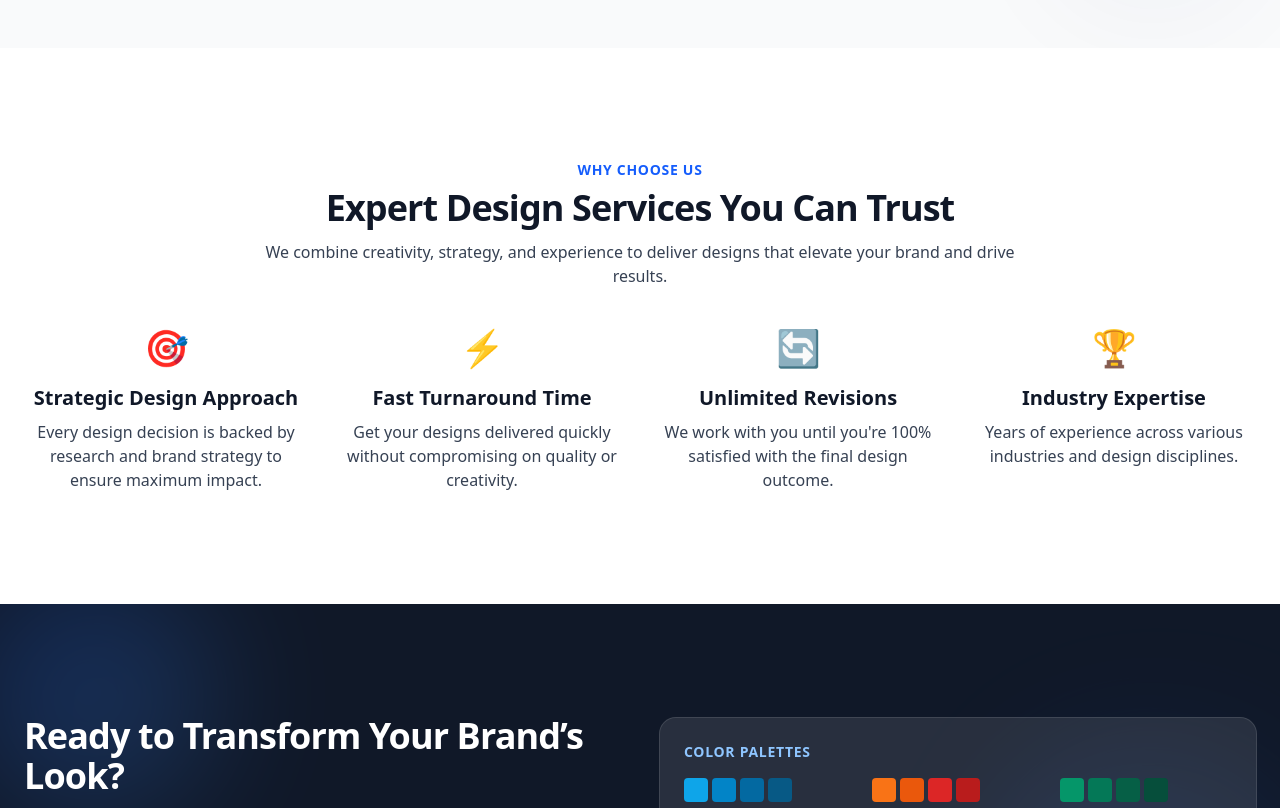
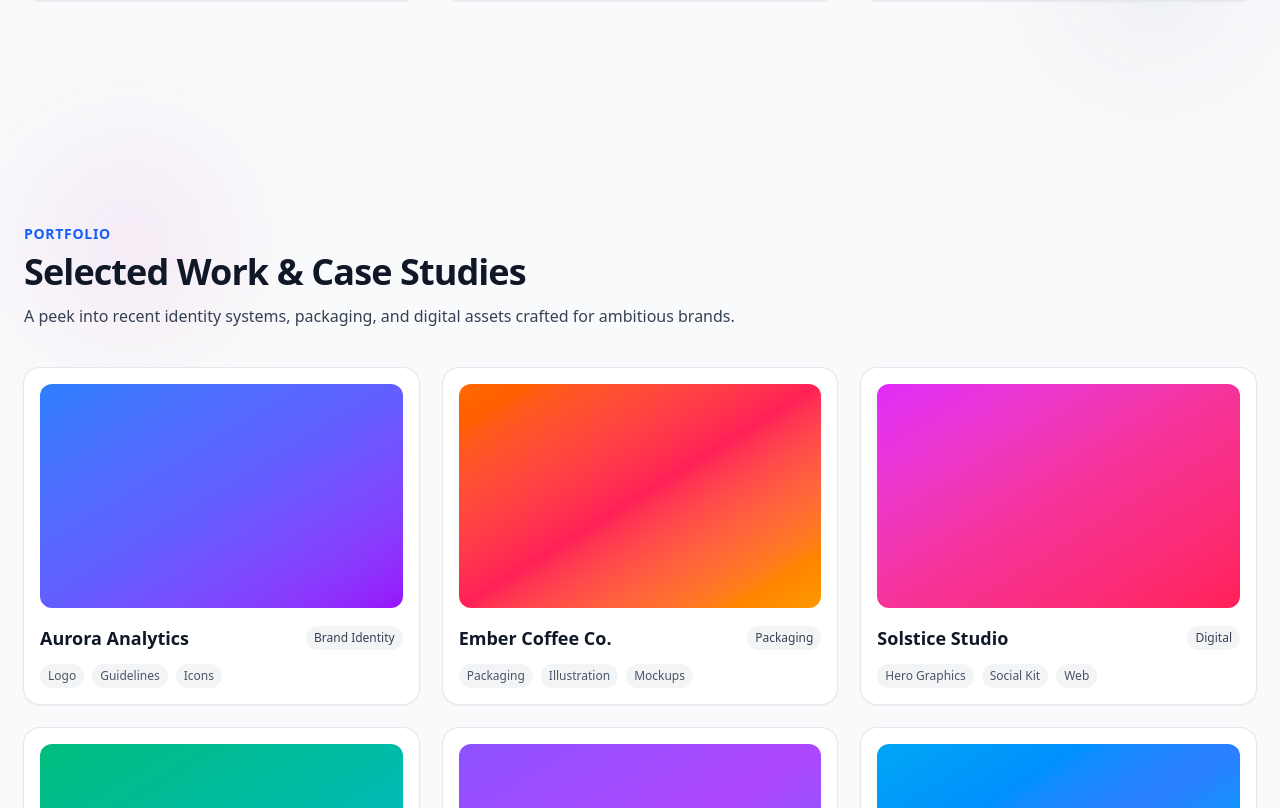
Before and after one commit to rishav-0/cinzmedia, a React (Vite) app: page /graphic in a window 1280 px wide. Shown: the part 1992-2800 px from the top of the page. Built offline with nearby package versions, Linux system fonts and the light colour scheme.

Commit message:
changed title and added portfolio section to graphic design

```diff
--- a/index.html
+++ b/index.html
@@ -4,7 +4,7 @@
     <meta charset="UTF-8" />
     <link rel="icon" type="image/svg+xml" href="/src/images/logo/titlelogo.png" />
     <meta name="viewport" content="width=device-width, initial-scale=1.0" />
-    <title>Chinzmedia</title>
+    <title>Cinzmedia</title>
   </head>
   <body>
     <div id="root"></div>
--- a/src/components/graphic/GraphicDetail.jsx
+++ b/src/components/graphic/GraphicDetail.jsx
@@ -7,6 +7,7 @@ import {
   useSpring,
 } from "framer-motion";
 
+import { useNavigate } from "react-router";
 
 const services = [
   {
@@ -130,7 +131,55 @@ const colorPalettes = [
   { name: "Rose Garden", colors: ["#EC4899", "#DB2777", "#BE185D", "#9D174D"] },
 ];
 
+// New: Portfolio items
+const portfolio = [
+  {
+    key: "aurora",
+    title: "Aurora Analytics",
+    category: "Brand Identity",
+    tags: ["Logo", "Guidelines", "Icons"],
+    coverClass: "bg-gradient-to-br from-blue-500 via-indigo-500 to-purple-600",
+  },
+  {
+    key: "ember",
+    title: "Ember Coffee Co.",
+    category: "Packaging",
+    tags: ["Packaging", "Illustration", "Mockups"],
+    coverClass: "bg-gradient-to-br from-orange-500 via-rose-500 to-amber-500",
+  },
+  {
+    key: "solstice",
+    title: "Solstice Studio",
+    category: "Digital",
+    tags: ["Hero Graphics", "Social Kit", "Web"],
+    coverClass: "bg-gradient-to-br from-fuchsia-500 via-pink-500 to-rose-500",
+  },
+  {
+    key: "harbor",
+    title: "Harbor Health",
+    category: "Collateral",
+    tags: ["Stationery", "Deck", "Print"],
+    coverClass: "bg-gradient-to-br from-emerald-500 via-teal-500 to-cyan-500",
+  },
+  {
+    key: "nova",
+    title: "Nova Finance",
+    category: "Identity",
+    tags: ["Logo System", "Typography", "Color"],
+    coverClass:
+      "bg-gradient-to-br from-violet-500 via-purple-500 to-indigo-500",
+  },
+  {
+    key: "ripple",
+    title: "Ripple Rides",
+    category: "Campaign",
+    tags: ["Ads", "OOH", "Social"],
+    coverClass: "bg-gradient-to-br from-sky-500 via-blue-500 to-cyan-500",
+  },
+];
+
 export default function GraphicDetail() {
+  const navigate = useNavigate();
   const [openModal, setOpenModal] = useState(false);
   const [openService, setOpenService] = useState(null);
 
@@ -180,7 +229,6 @@ export default function GraphicDetail() {
 
   return (
     <>
-
       <div className="min-h-screen bg-gray-50 text-gray-900 antialiased overflow-x-hidden">
         {/* Animated Background Elements */}
         <div className="fixed inset-0 pointer-events-none overflow-hidden">
@@ -277,26 +325,27 @@ export default function GraphicDetail() {
                   transition={{ duration: 0.8, delay: 0.4, ease: "easeOut" }}
                 >
                   <button
-                    onClick={() => setOpenModal(true)}
+                    onClick={() =>
+                      navigate("/", { state: { scrollTo: "contact" } })
+                    }
                     className="inline-flex items-center gap-2 rounded-full bg-blue-600 px-6 py-3 text-white font-semibold shadow-lg shadow-blue-600/30 transition-all duration-300 hover:-translate-y-1 hover:shadow-xl focus:outline-none focus:ring-2 focus:ring-blue-600 focus:ring-offset-2 focus:ring-offset-gray-50"
                     aria-label="Get a Free Design Consultation"
                   >
                     Get a Free Design Consultation
-                    <svg
-                      xmlns="http://www.w3.org/2000/svg"
-                      viewBox="0 0 24 24"
-                      fill="currentColor"
-                      className="w-5 h-5"
-                      aria-hidden="true"
-                    >
-                      <path d="M13.5 4.5a.75.75 0 0 0 0 1.5h5.69l-7.72 7.72a.75.75 0 1 0 1.06 1.06l7.72-7.72v5.69a.75.75 0 0 0 1.5 0v-9a.75.75 0 0 0-.75-.75h-9z" />
-                    </svg>
+
                   </button>
                   <a
                     href="#services"
                     className="inline-flex items-center rounded-full px-5 py-3 font-semibold text-gray-900 ring-1 ring-gray-300 transition hover:bg-gray-100"
                   >
                     View Services
+                  </a>
+                  {/* New: View Work CTA */}
+                  <a
+                    href="#portfolio"
+                    className="inline-flex items-center rounded-full px-5 py-3 font-semibold text-blue-700 ring-1 ring-blue-200 transition hover:bg-blue-50"
+                  >
+                    View Work
                   </a>
                 </motion.div>
               </div>
@@ -502,13 +551,26 @@ export default function GraphicDetail() {
               {services.map((svc, i) => (
                 <motion.article
                   key={svc.key}
-                  className="group relative overflow-hidden rounded-2xl bg-white p-6 shadow-sm ring-1 ring-gray-200 transition hover:shadow-md"
+                  className="group relative overflow-hidden rounded-2xl bg-white p-6 shadow-sm ring-1 ring-gray-200 "
                   variants={cardVariants}
                   initial="hidden"
                   whileInView="visible"
                   viewport={{ once: true, amount: 0.4 }}
                   custom={i}
+                  whileHover={{
+                    y: -8,
+                    scale: 1.02,
+                    boxShadow:
+                      "0 18px 40px -20px rgba(2,132,199,0.28), 0 10px 20px -15px rgba(2,132,199,0.18)",
+                  }}
+                  whileTap={{ scale: 0.99 }}
+                  transition={{ type: "spring", stiffness: 300, damping: 20 }}
                 >
+                  {/* Hover glow */}
+                  <div
+                    aria-hidden="true"
+                    className="pointer-events-none absolute inset-0 rounded-2xl bg-gradient-to-br from-blue-500/0 via-purple-500/0 to-pink-500/0 opacity-0 transition duration-300 group-hover:opacity-100 group-hover:from-blue-500/[0.06] group-hover:via-purple-500/[0.06] group-hover:to-pink-500/[0.06]"
+                  />
                   <div className="flex items-center gap-3">
                     <span className="text-3xl" aria-hidden="true">
                       {svc.icon}
@@ -598,10 +660,16 @@ export default function GraphicDetail() {
                     aria-label={`${svc.title} color palette`}
                   >
                     {svc.colors.map((color) => (
-                      <span
+                      <motion.span
                         key={color}
                         className="block rounded-full w-6 h-6"
                         style={{ backgroundColor: color }}
+                        whileHover={{ scale: 1.1 }}
+                        transition={{
+                          type: "spring",
+                          stiffness: 300,
+                          damping: 15,
+                        }}
                       />
                     ))}
                   </div>
@@ -617,7 +685,114 @@ export default function GraphicDetail() {
           </div>
         </section>
 
-        {/* WHY CHOOSE US SECTION (replaces testimonials) */}
+        {/* PORTFOLIO SECTION */}
+        <section id="portfolio" className="relative py-24 md:py-28">
+          <div
+            aria-hidden="true"
+            className="pointer-events-none absolute inset-0"
+          >
+            <div className="absolute left-10 top-10 h-44 w-44 rounded-full bg-gradient-to-br from-purple-500 to-pink-600 opacity-10 blur-3xl" />
+            <div className="absolute right-12 bottom-8 h-52 w-52 rounded-full bg-gradient-to-tr from-blue-600 to-cyan-500 opacity-10 blur-3xl" />
+          </div>
+          <div className="relative max-w-7xl mx-auto px-6">
+            <header className="mb-10">
+              <p className="text-sm font-semibold uppercase tracking-wider text-blue-600">
+                Portfolio
+              </p>
+              <h3 className="mt-2 text-3xl md:text-4xl font-bold tracking-tight text-gray-900">
+                Selected Work & Case Studies
+              </h3>
+              <p className="mt-3 text-gray-700 max-w-3xl">
+                A peek into recent identity systems, packaging, and digital
+                assets crafted for ambitious brands.
+              </p>
+            </header>
+
+            <div className="grid gap-6 sm:grid-cols-2 lg:grid-cols-3">
+              {portfolio.map((proj, i) => (
+                <motion.article
+                  key={proj.key}
+                  className="group relative overflow-hidden rounded-2xl bg-white p-4 ring-1 ring-gray-200 shadow-sm"
+                  variants={cardVariants}
+                  initial="hidden"
+                  whileInView="visible"
+                  viewport={{ once: true, amount: 0.35 }}
+                  custom={i}
+                  whileHover={{
+                    y: -8,
+                    scale: 1.02,
+                    boxShadow:
+                      "0 18px 40px -20px rgba(79,70,229,0.28), 0 10px 20px -15px rgba(79,70,229,0.18)",
+                  }}
+                  whileTap={{ scale: 0.99 }}
+                  transition={{ type: "spring", stiffness: 300, damping: 20 }}
+                >
+                  {/* Cover */}
+                  <div className="relative overflow-hidden rounded-xl">
+                    <div
+                      className={`h-44 sm:h-48 md:h-56 ${proj.coverClass}`}
+                      role="img"
+                      aria-label={`${proj.title} cover`}
+                      title={`${proj.title} cover`}
+                    />
+                    {/* Hover overlay */}
+                    <motion.div
+                      className="pointer-events-none absolute inset-0 bg-gradient-to-t from-black/50 via-black/10 to-transparent opacity-0 group-hover:opacity-100"
+                      initial={false}
+                      transition={{ duration: 0.25, ease: "easeOut" }}
+                    />
+                    <motion.div
+                      className="pointer-events-none absolute bottom-3 left-3 right-3 flex items-center justify-between text-white opacity-0 group-hover:opacity-100"
+                      initial={false}
+                      transition={{ duration: 0.25, ease: "easeOut" }}
+                    >
+                      <span className="text-sm font-medium">View project</span>
+                      <svg
+                        xmlns="http://www.w3.org/2000/svg"
+                        className="h-5 w-5"
+                        viewBox="0 0 24 24"
+                        fill="currentColor"
+                        aria-hidden="true"
+                      >
+                        <path d="M13.5 4.5a.75.75 0 0 0 0 1.5h5.69l-7.72 7.72a.75.75 0 1 0 1.06 1.06l7.72-7.72v5.69a.75.75 0 0 0 1.5 0v-9a.75.75 0 0 0-.75-.75h-9z" />
+                      </svg>
+                    </motion.div>
+                  </div>
+
+                  {/* Meta */}
+                  <div className="mt-4">
+                    <div className="flex items-center justify-between">
+                      <h4 className="text-lg font-semibold text-gray-900">
+                        {proj.title}
+                      </h4>
+                      <span className="text-xs font-medium rounded-full bg-gray-100 px-2 py-1 text-gray-700">
+                        {proj.category}
+                      </span>
+                    </div>
+                    <div className="mt-3 flex flex-wrap gap-2">
+                      {proj.tags.map((t) => (
+                        <span
+                          key={t}
+                          className="text-xs rounded-full bg-gray-100 px-2 py-1 text-gray-600"
+                        >
+                          {t}
+                        </span>
+                      ))}
+                    </div>
+                  </div>
+
+                  {/* Hover glow */}
+                  <div
+                    aria-hidden="true"
+                    className="pointer-events-none absolute inset-0 rounded-2xl bg-gradient-to-br from-violet-500/[0.05] via-purple-500/[0.04] to-fuchsia-500/[0.05] opacity-0 transition duration-300 group-hover:opacity-100"
+                  />
+                </motion.article>
+              ))}
+            </div>
+          </div>
+        </section>
+
+        {/* WHY CHOOSE US SECTION */}
         <section className="relative py-24 md:py-28 bg-white">
           <div className="relative max-w-7xl mx-auto px-6">
             <header className="mb-10 text-center">
@@ -672,20 +847,13 @@ export default function GraphicDetail() {
                 </p>
                 <div className="mt-8">
                   <button
-                    onClick={() => setOpenModal(true)}
+                    onClick={() =>
+                      navigate("/", { state: { scrollTo: "contact" } })
+                    }
                     className="inline-flex items-center gap-2 rounded-full bg-blue-600 px-6 py-3 text-white font-semibold shadow-lg shadow-blue-600/30 transition hover:-translate-y-0.5 hover:shadow-xl focus:outline-none focus:ring-2 focus:ring-blue-400 focus:ring-offset-2 focus:ring-offset-gray-900"
                     aria-label="Let’s Start Designing"
                   >
                     Let’s Start Designing
-                    <svg
-                      xmlns="http://www.w3.org/2000/svg"
-                      viewBox="0 0 24 24"
-                      fill="currentColor"
-                      className="w-5 h-5"
-                      aria-hidden="true"
-                    >
-                      <path d="M13.5 4.5a.75.75 0 0 0 0 1.5h5.69l-7.72 7.72a.75.75 0 1 0 1.06 1.06l7.72-7.72v5.69a.75.75 0 0 0 1.5 0v-9a.75.75 0 0 0-.75-.75h-9z" />
-                    </svg>
                   </button>
                 </div>
               </div>
```
